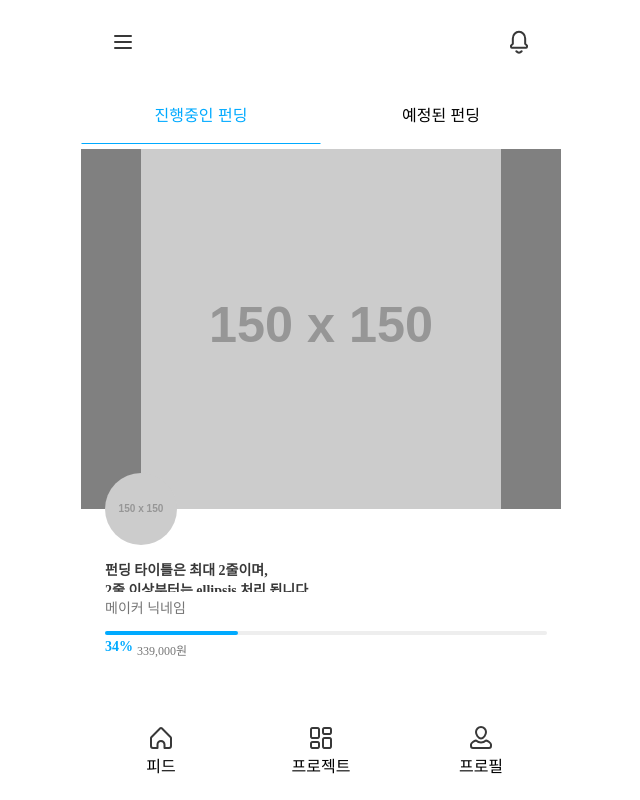
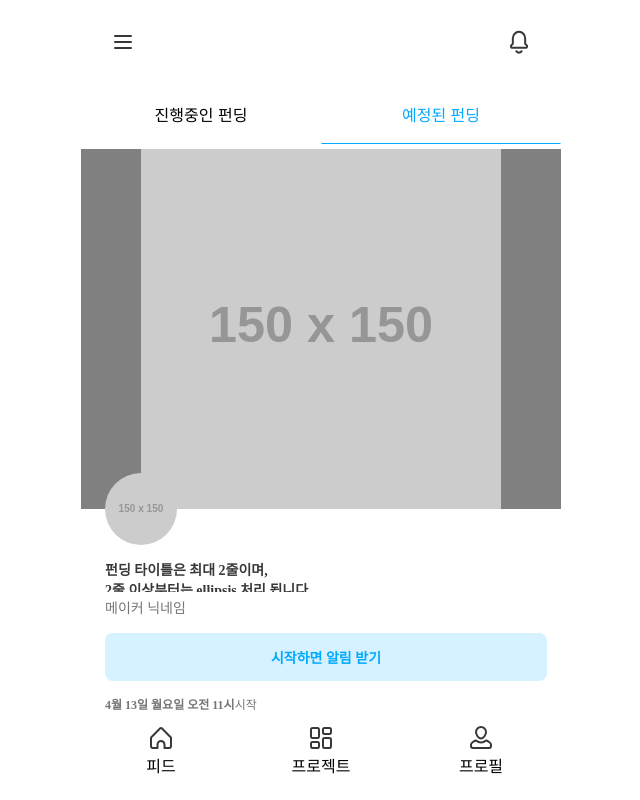
Before and after one commit to realcrowd-official/rc-FrontEnd, a React app: page / in a window 1280 px wide. Shown: the whole page, without its empty margins (319-959 px from the left). Built offline with nearby package versions, Linux system fonts and the light colour scheme.

Commit message:
funding reservate text

```diff
--- a/src/App.js
+++ b/src/App.js
@@ -1,13 +1,16 @@
 import React from 'react';
 import logo from './logo.svg';
 import './App.scss';
-import Home from './container/home'
+import Home from './container/Home'
 import BottomSheet from './container/bottomsheet'
+import { TabProvider } from './context/tab';
 
 function App() {
   return (
     <>
-      <Home/>
+      <TabProvider>
+        <Home/>
+      </TabProvider>
       <BottomSheet/>
     </>
   );
--- a/src/App.scss
+++ b/src/App.scss
@@ -6,6 +6,7 @@
 @import './style/feedcardview.scss';
 @import './style/color.scss';
 @import './style/pundingProgressBar.scss';
+@import './style/pundingReservate.scss';
 
 .max_container{
     width: 100vw;
--- /dev/null
+++ b/src/component/PundingReservate.jsx
@@ -0,0 +1,16 @@
+import React from 'react';
+
+const PundingReservate = () => {
+    return (
+        <div>
+            <button className="reservate_btn">시작하면 알림 받기</button>
+            <div className="start_text_div">
+                <span className="start_date_span">4월 13일 월요일 오전 11시</span>
+                <span className="start_span">시작</span>
+            </div>
+
+        </div>
+    );
+};
+
+export default PundingReservate;
--- a/src/component/feedCardView.jsx
+++ b/src/component/feedCardView.jsx
@@ -1,8 +1,10 @@
-import React from 'react';
+import React, { useContext } from 'react';
 import PundingProgress from './PundingProgress';
-
+import TabContext from '../context/tab';
+import PundingReservate from './PundingReservate';
 
 const FeedCardView = () => {
+    const {state} = useContext(TabContext);
     return (
         <div className="card_view_container max_container">
             <div className="card_view_img_div">
@@ -20,7 +22,7 @@ const FeedCardView = () => {
                 <p>메이커 닉네임</p>
             </div>
             <div className="card_view_punding_left_margin">
-                <PundingProgress/>
+                {state.tabMenu==="doing"? <PundingProgress/>:<PundingReservate/>}
             </div>
         </div>
     );
--- /dev/null
+++ b/src/container/DoingFeed.jsx
@@ -0,0 +1,12 @@
+import React from 'react';
+import FeedCardView from '../component/FeedCardView';
+
+const DoingFeed = () => {
+    return (
+        <div>
+            <FeedCardView/>
+        </div>
+    );
+};
+
+export default DoingFeed;
--- /dev/null
+++ b/src/container/ReservateFeed.jsx
@@ -0,0 +1,12 @@
+import React from 'react';
+import FeedCardView from '../component/FeedCardView';
+
+const ReservateFeed = () => {
+    return (
+        <div>
+            <FeedCardView/>
+        </div>
+    );
+};
+
+export default ReservateFeed;
--- a/src/container/home.jsx
+++ b/src/container/home.jsx
@@ -1,19 +1,19 @@
-import React from 'react';
+import React, {useContext} from 'react';
 import Header from './header'
 import TabBar from '../component/TabBar'
-import FeedCardView from '../component/FeedCardView'
-import { TabProvider } from '../context/tab'
+import DoingFeed from './DoingFeed';
+import TabContext from '../context/tab';
+import ReservateFeed from './ReservateFeed';
 
-const home = () => {
+const Home = () => {
+    const {state}=useContext(TabContext);
     return (
         <div className="home_body">
             <Header/>
-            <TabProvider>
-                <TabBar/>
-                <FeedCardView/>
-            </TabProvider>
+            <TabBar/>
+            {state.tabMenu==='doing' ? <DoingFeed/> : <ReservateFeed/>}
         </div>
     );
 };
 
-export default home;
+export default Home;
--- a/src/context/tab.js
+++ b/src/context/tab.js
@@ -1,7 +1,7 @@
 import React, { createContext, useState } from 'react';
 
 const TabContext = createContext({
-    state: { tabMenu: 'doing' },
+    state: { tabMenu: 'reservate' },
     action: {
         setTabMenu: () => {}
     }
@@ -10,7 +10,7 @@ const TabContext = createContext({
 const { Consumer: TabConsumer } = TabContext;
 
 const TabProvider = ({ children }) => {
-    const [ tabMenu, setTabMenu ] = useState('doing');
+    const [ tabMenu, setTabMenu ] = useState('reservate');
 
     const value = {
         state: { tabMenu },
--- a/src/style/color.scss
+++ b/src/style/color.scss
@@ -1,2 +1,3 @@
 $primary_blue: #00aaff;
 $progress_bar: #eeeeee;
+$primary16 : rgba(0, 170, 255, 0.16);
--- /dev/null
+++ b/src/style/pundingReservate.scss
@@ -0,0 +1,41 @@
+.reservate_btn{
+    width: 90vw;
+    max-width: 442px;
+    min-width: 288px;
+    height: 48px;
+    margin-top: 2px;
+    object-fit: contain;
+    background-color: $primary16;
+    border-radius: 8px;
+    font-family: SpoqaHanSans;
+    font-size: 14px;
+    font-weight: bold;
+    font-stretch: normal;
+    font-style: normal;
+    line-height: normal;
+    letter-spacing: normal;
+    text-align: center;
+    color: $primary_blue;
+    border: none;
+}
+
+.start_text_div{
+    margin-top: 12px;
+}
+
+.start_date_span,
+.start_span{
+    object-fit: contain;
+    font-family: SpoqaHanSans;
+    font-size: 12px;
+    font-weight: bold;
+    font-stretch: normal;
+    font-style: normal;
+    line-height: normal;
+    letter-spacing: normal;
+    color: rgba(0, 0, 0, 0.54);
+}
+
+.start_span{
+    font-weight: normal;
+}
```
